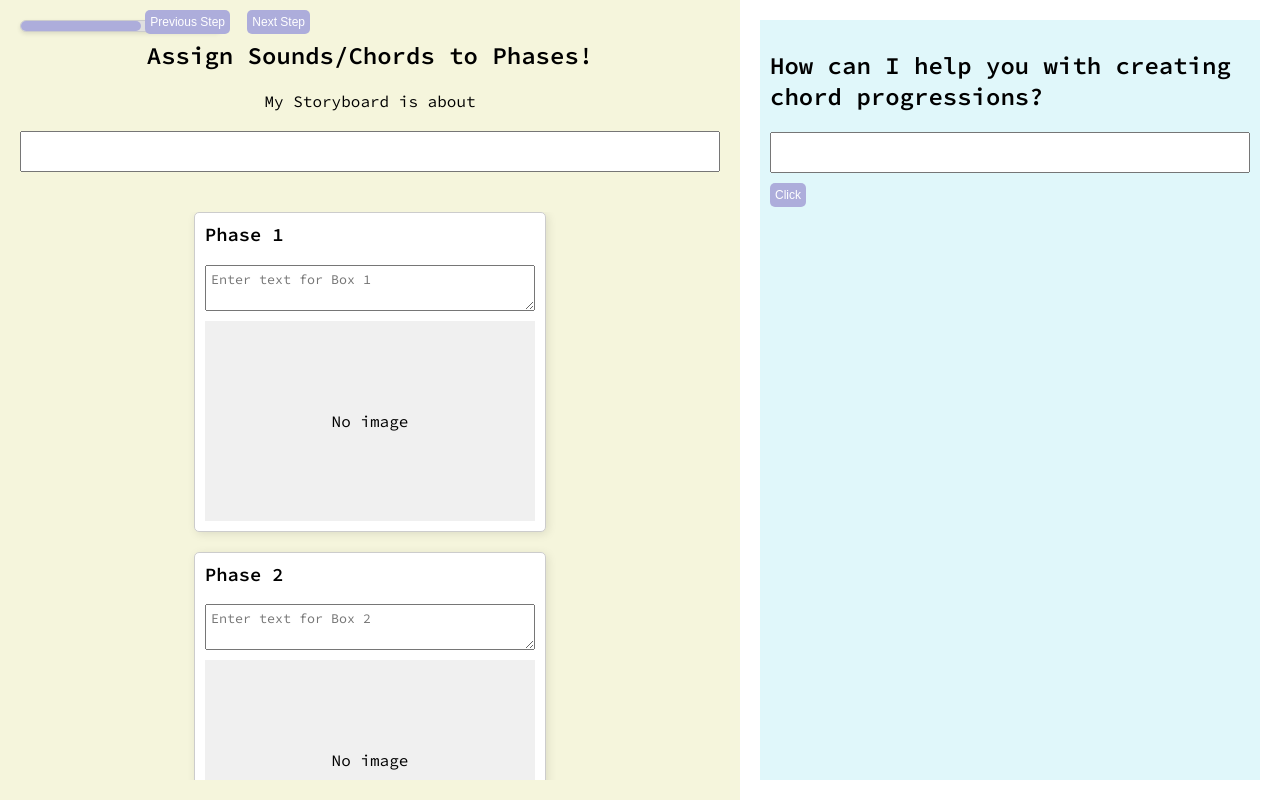
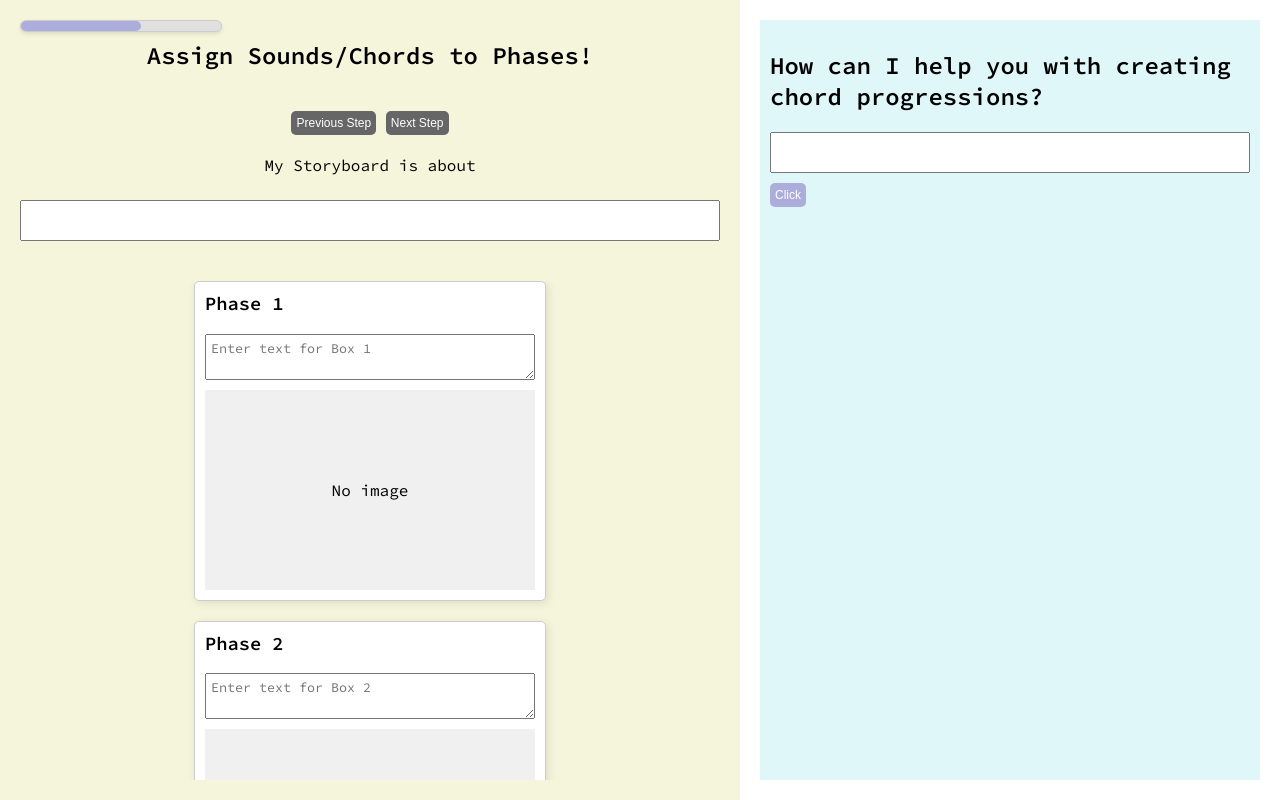
Before and after one commit to Yorkcla/AI-powered-CST-for-sound-design, a website: page public/index2.html in a window 1280 px wide. Drawn offline with Linux system fonts and the light colour scheme.

Commit message:
done for the buttons

```diff
--- a/public/index2.html
+++ b/public/index2.html
@@ -16,11 +16,12 @@
         <!-- Second Half: No Generation Functionality -->
         <div class="section" id="half-two">
             <h2>Assign Sounds/Chords to Phases!</h2>
-                <!-- Add the "Next Step" button -->
-            <button id="next-step-btn">Next Step</button>
-            <button id="previous-step-btn">Previous Step</button>
-            <label for="text-theme-1" style="display: block; margin-bottom: 20px;">My Storyboard is about</label>
-            <input type="text" id="text-theme-1" name="text-theme-1" style="width: 700px; margin-bottom: 40px;" readonly>
+            <div class="button-container">
+                <button id="previous-step-btn">Previous Step</button>
+                <button id="next-step-btn">Next Step</button>
+            </div>
+            <label for="text-theme-1" style="margin-bottom: 20px;">My Storyboard is about</label>
+            <input type="text" id="text-theme-1" name="text-theme-1" style="width: 700px; margin-bottom: 40px; margin-top: 5px;" readonly>
             <div class="storyboard-container">
             </div>
         </div>
--- a/public/script.js
+++ b/public/script.js
@@ -161,6 +161,7 @@ document.addEventListener('DOMContentLoaded', function () {
     updateProgressBar(30);
 
     document.addEventListener('DOMContentLoaded', (event) => {
+        // Create the "Add Storyboard Box" button
         const addBoxBtn = document.createElement('button');
         addBoxBtn.textContent = 'Add Storyboard Box';
         addBoxBtn.style.marginBottom = '20px';
--- a/public/styles.css
+++ b/public/styles.css
@@ -108,24 +108,38 @@ button {
   border-radius: 5px;
   cursor: pointer;
   z-index: 10; /* Ensure button is above other content */
+  display: inline-block;
 }
 
 button:hover {
   background-color: #00796b;
 }
 
+.button-container {
+  display: 0 1 auto;
+  gap: 10px; /* Adjust spacing as needed */
+  margin-bottom: 20px;
+  margin-top: 20px;
+}
+
 /* Positioning for Next Step button */
 #next-step-btn {
-  position: fixed;
-  top: 10px; /* Align with other buttons */
-  right: 970px; /* Fixed distance from the right edge */
+  background-color: #666666;
+}
+
+#next-step-btn:hover {
+  background-color: #333333; /* Darker background color on hover */
+  color: #ffffff; /* Ensure text color is readable */
 }
 
 /* Positioning for Previous Step button */
 #previous-step-btn {
-  position: fixed;
-  top: 10px; /* Same vertical alignment as Next Step */
-  right: 1050px; /* Adjust to place to the left of Next Step */
+  background-color: #666666;
+}
+
+#previous-step-btn:hover {
+  background-color: #333333; /* Darker background color on hover */
+  color: #ffffff; /* Ensure text color is readable */
 }
 
 /* Chat history styling */
```
Also changed, not shown: public/index.html (+5 -3 lines).
